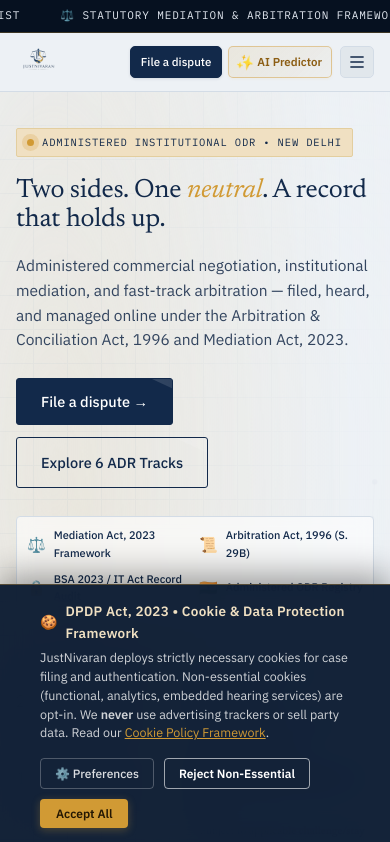
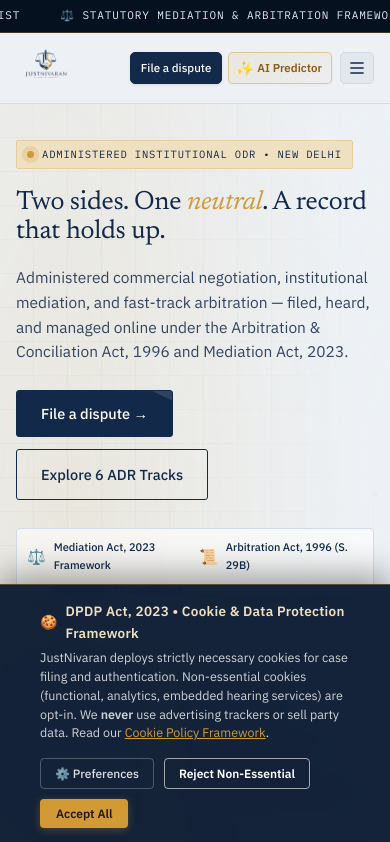
Before and after one commit to AyushShukla009/justnivaran-react, a React (Vite) app: page / in a window 390 px wide. Shown: the top 842 px of the page. Built offline with nearby package versions, Linux system fonts and the light colour scheme; no server answers.

Commit message:
style(header): increase logo size by ~35% on desktop and mobile

```diff
--- a/src/App.css
+++ b/src/App.css
@@ -216,7 +216,7 @@
 .nav {
   display: flex;
   align-items: center;
-  height: 92px;
+  height: 114px;
   gap: 20px;
 }
 
@@ -235,7 +235,7 @@
 }
 
 .brand img {
-  height: 84px;
+  height: 114px;
   width: auto;
   object-fit: contain;
   display: block;
@@ -419,16 +419,16 @@
     height: 40px;
   }
   .nav {
-    height: 72px;
+    height: 88px;
   }
   .brand img {
-    height: 56px;
+    height: 76px;
   }
 }
 
 @media (max-width: 768px) {
   .nav {
-    height: 58px;
+    height: 70px;
     gap: 6px;
     padding-inline: 12px;
   }
@@ -436,7 +436,7 @@
     margin-right: auto;
   }
   .brand img {
-    height: 40px;
+    height: 54px;
   }
   .nav-actions {
     display: flex;
@@ -475,7 +475,7 @@
     height: 20px;
   }
   .mobile-drawer {
-    top: 58px;
+    top: 70px;
   }
 }
 
@@ -485,7 +485,7 @@
     padding-inline: 8px;
   }
   .brand img {
-    height: 36px;
+    height: 48px;
   }
   .nav-actions .nav-btn-file {
     padding: 0 8px;
@@ -503,7 +503,7 @@
 
 .mobile-drawer {
   position: fixed;
-  top: 72px;
+  top: 88px;
   left: 0;
   right: 0;
   background: #fff;
```
